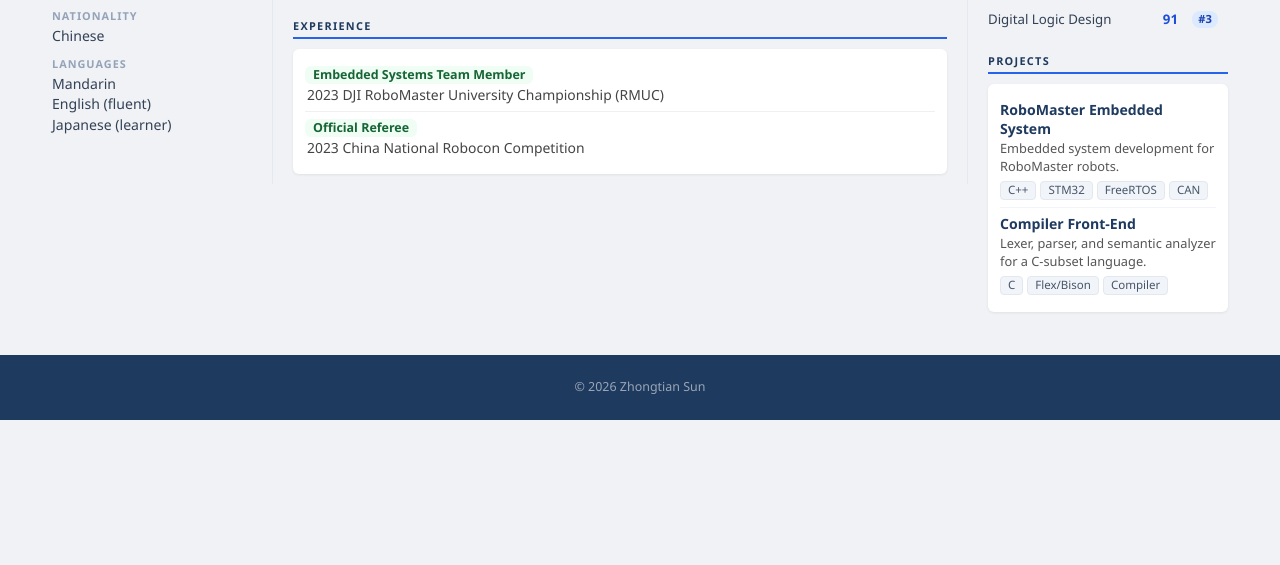
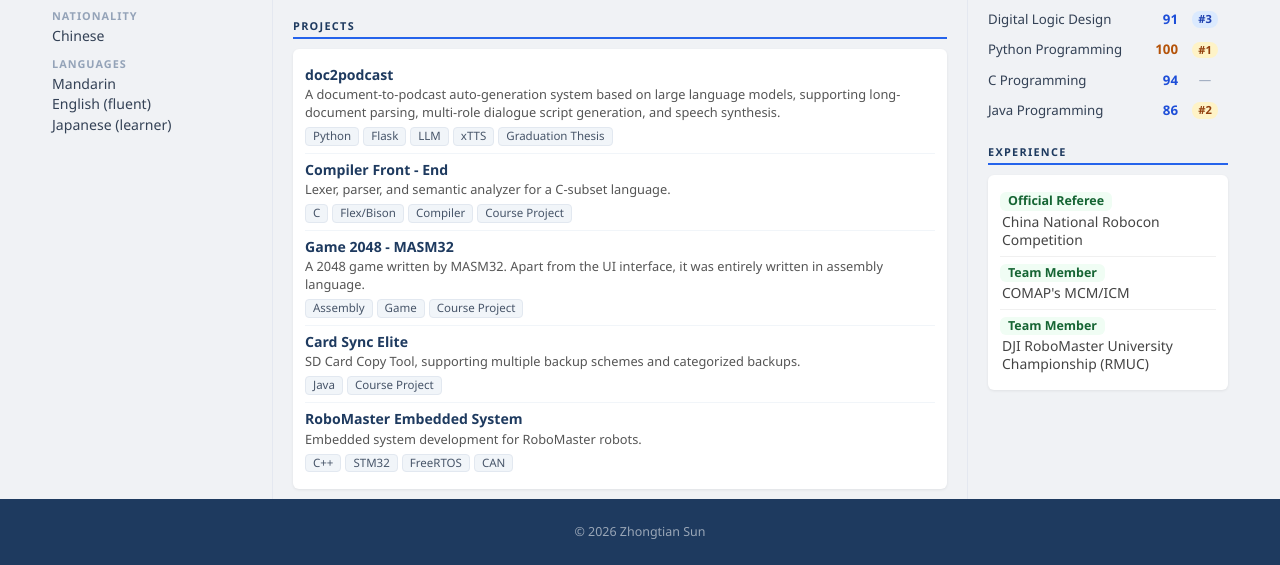
Before and after one commit to imdrinkcat/imdrinkcat.github.io, a plain HTML site: page index.html in a window 1280 px wide. Shown: the part 380-945 px from the top of the page. Before the commit the page ends 800 px from the top, so only its background shows below. Drawn offline with Linux system fonts and the light colour scheme.

Commit message:
Update Layout

```diff
--- a/index.html
+++ b/index.html
@@ -85,16 +85,66 @@
         </section>
 
         <section>
-            <h2>Experience</h2>
+            <h2>Projects</h2>
             <div class="card">
-                <ul class="exp-list">
+                <ul class="proj-list">
                     <li>
-                        <span class="exp-role">Embedded Systems Team Member</span>
-                        <span class="exp-event">2023 DJI RoboMaster University Championship (RMUC)</span>
+                        <div class="proj-name">doc2podcast</div>
+                        <div class="proj-desc">A document-to-podcast auto-generation system based on large language models, supporting long-document parsing, multi-role dialogue script generation, and speech synthesis.</div>
+                        <div class="proj-tags">
+                            <span class="ptag">Python</span>
+                            <span class="ptag">Flask</span>
+                            <span class="ptag">LLM</span>
+                            <span class="ptag">xTTS</span>
+                            <span class="ptag">Graduation Thesis</span>
+                        </div>
                     </li>
+
                     <li>
-                        <span class="exp-role">Official Referee</span>
-                        <span class="exp-event">2023 China National Robocon Competition</span>
+                        <div class="proj-name">Compiler Front - End</div>
+                        <div class="proj-desc">Lexer, parser, and semantic analyzer for a C-subset language.</div>
+                        <div class="proj-tags">
+                            <span class="ptag">C</span>
+                            <span class="ptag">Flex/Bison</span>
+                            <span class="ptag">Compiler</span>
+                            <span class="ptag">Course Project</span>
+                        </div>
+                    </li>
+
+                    <li>
+                        <div class="proj-name">Game 2048 - MASM32</div>
+                        <div class="proj-desc">
+                            A 2048 game written by MASM32. Apart from the UI interface, it was entirely written in assembly language.
+                        </div>
+                        <div class="proj-tags">
+                            <span class="ptag">Assembly</span>
+                            <span class="ptag">Game</span>
+                            <span class="ptag">Course Project</span>
+                        </div>
+                    </li>
+
+                    <li>
+                        <div class="proj-name">Card Sync Elite</div>
+                        <div class="proj-desc">
+                            SD Card Copy Tool, supporting multiple backup schemes and categorized backups.
+                        </div>
+                        <div class="proj-tags">
+                            <span class="ptag">Java</span>
+                            <span class="ptag">Course Project</span>
+                        </div>
+                    </li>
+
+                    <li>
+                        <div class="proj-name">RoboMaster Embedded System</div>
+                        <div class="proj-desc">
+                            Embedded system development for RoboMaster robots.
+                        </div>
+                        <div class="proj-tags">
+                            <span class="ptag">C++</span>
+                            <span class="ptag">STM32</span>
+                            <span class="ptag">FreeRTOS</span>
+                            <span class="ptag">CAN</span>
+                        </div>
                     </li>
                 </ul>
             </div>
@@ -106,7 +156,7 @@
     <aside class="col-right">
 
         <section>
-            <h2>Academic Summary</h2>
+            <h2>Recent Academic Summary</h2>
             <table class="stat-table">
                 <tr>
                     <td class="stat-label">Term</td>
@@ -127,7 +177,7 @@
         </section>
 
         <section>
-            <h2>Top Performing Courses</h2>
+            <h2>Major Courses</h2>
             <table class="course-table">
                 <thead>
                     <tr><th>Course</th><th>Score</th><th>Rank</th></tr>
@@ -153,34 +203,42 @@
                         <td class="score blue">91</td>
                         <td><span class="rank-badge blue">#3</span></td>
                     </tr>
+                    <tr>
+                        <td>Python Programming</td>
+                        <td class="score gold">100</td>
+                        <td><span class="rank-badge gold">#1</span></td>
+                    </tr>
+                    <tr>
+                        <td>C Programming</td>
+                        <td class="score blue">94</td>
+                        <td>—</td>
+                    </tr>
+                    <tr>
+                        <td>Java Programming</td>
+                        <td class="score blue">86</td>
+                        <td><span class="rank-badge gold">#2</span></td>
+                    </tr>
                 </tbody>
             </table>
         </section>
 
         <section>
-            <h2>Projects</h2>
+            <h2>Experience</h2>
             <div class="card">
-                <ul class="proj-list">
+                <ul class="exp-list">
                     <li>
-                        <div class="proj-name">RoboMaster Embedded System</div>
-                        <div class="proj-desc">
-                            Embedded system development for RoboMaster robots.
-                        </div>
-                        <div class="proj-tags">
-                            <span class="ptag">C++</span>
-                            <span class="ptag">STM32</span>
-                            <span class="ptag">FreeRTOS</span>
-                            <span class="ptag">CAN</span>
-                        </div>
+                        <span class="exp-role">Official Referee</span>
+                        <span class="exp-event">China National Robocon Competition</span>
                     </li>
+
                     <li>
-                        <div class="proj-name">Compiler Front-End</div>
-                        <div class="proj-desc">Lexer, parser, and semantic analyzer for a C-subset language.</div>
-                        <div class="proj-tags">
-                            <span class="ptag">C</span>
-                            <span class="ptag">Flex/Bison</span>
-                            <span class="ptag">Compiler</span>
-                        </div>
+                        <span class="exp-role">Team Member</span>
+                        <span class="exp-event">COMAP's MCM/ICM</span>
+                    </li>
+
+                    <li>
+                        <span class="exp-role">Team Member</span>
+                        <span class="exp-event">DJI RoboMaster University Championship (RMUC)</span>
                     </li>
                 </ul>
             </div>
```
